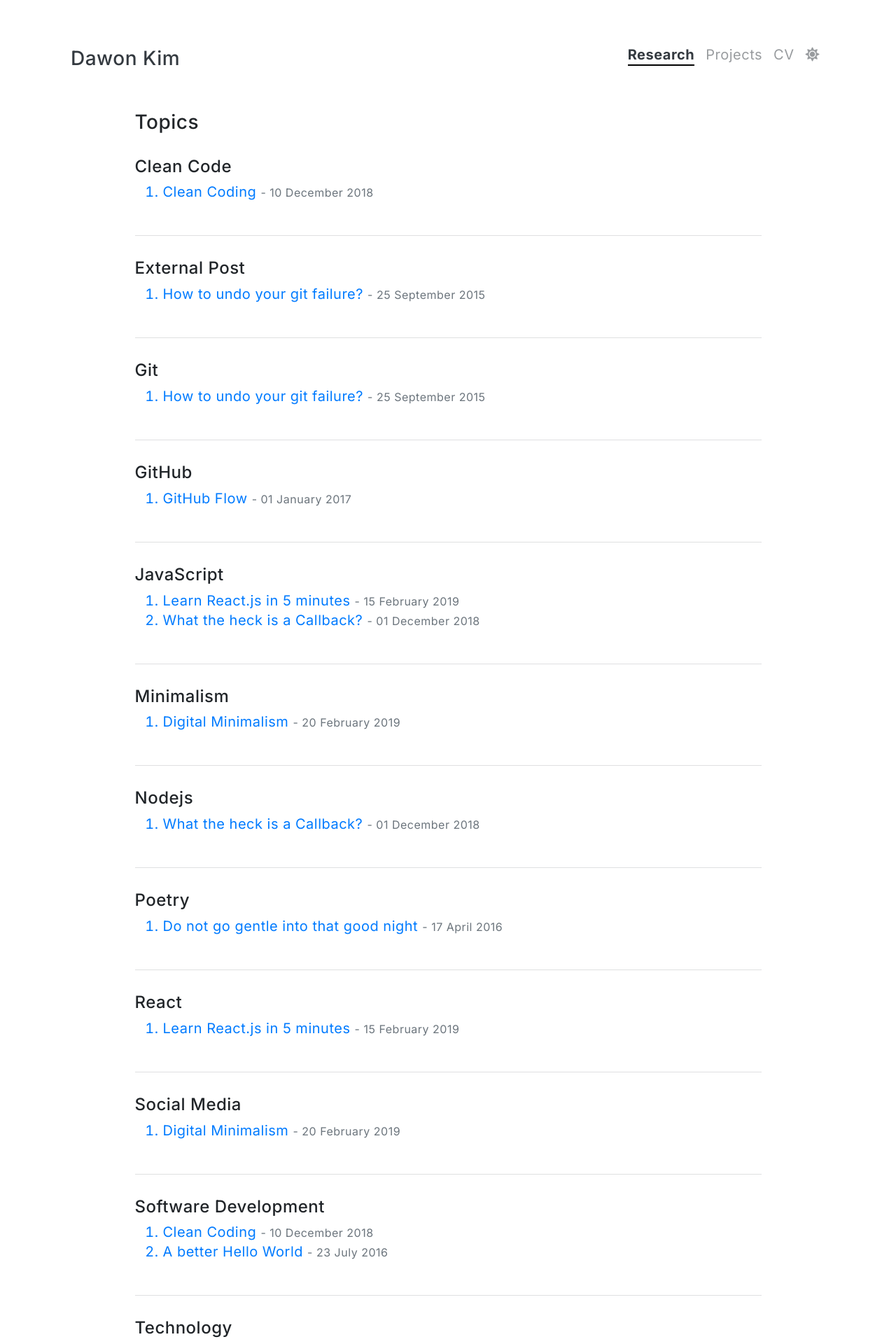
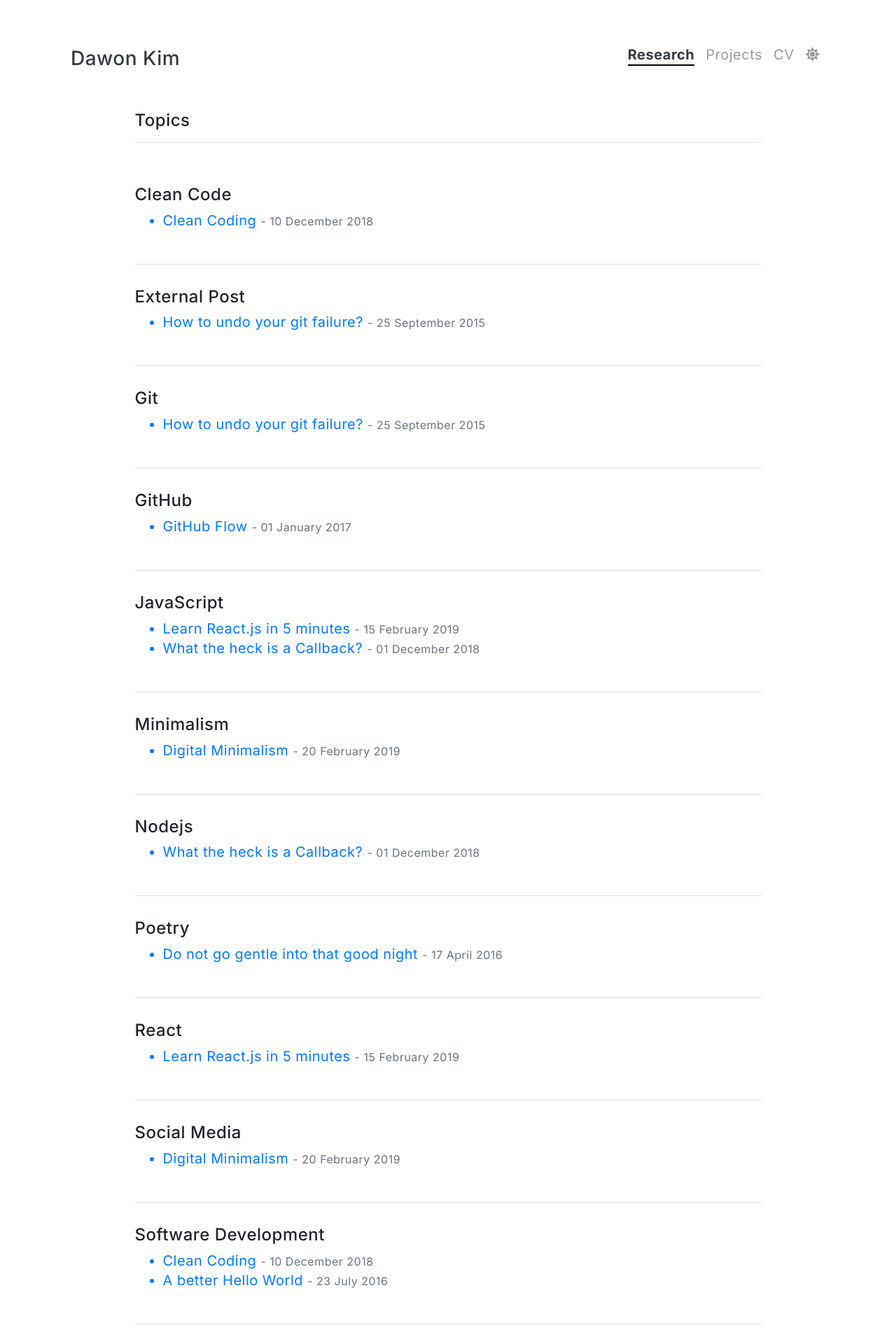
Before and after one commit to dawonkimhci/dawonkimhci.github.io, a Jekyll site: the page built from pages/tags.html, in a window 1280 px wide. Shown: the top 1920 px of the page at 70% size. Built offline with Jekyll 4.4.1, drawn with Linux system fonts in a browser that asks for light colours.

Commit message:
Update tags.html

```diff
--- a/_includes/blog/tags.html
+++ b/_includes/blog/tags.html
@@ -1,6 +1,6 @@
-<h3>Topics</h3>
-
-<p class="text-muted wow animated fadeIn" data-wow-delay=".15s">
+<h4>Topics</h4>
+<hr class="bg-light">
+<br>
 <!-- Collect tags from all posts -->
 {%- assign tags = blank -%}
 {%- for post in site.posts -%}
@@ -15,7 +15,7 @@
 {% for tag in tags %}
 <div class="py-3">
   <h4 id="{{ tag | slugify }}">{{ tag }}</h4>
-  <ol>
+  <ul>
   {% for post in site.posts %}
     {%- if post.tags contains tag -%}
       {%- if post.external_url -%}
@@ -28,8 +28,7 @@
     <br/>
     {%- endif -%}
   {% endfor %}
-  </ol>
+  </ul>
 </div>
 <hr class="bg-light">
 {% endfor %}
-</p>
```
